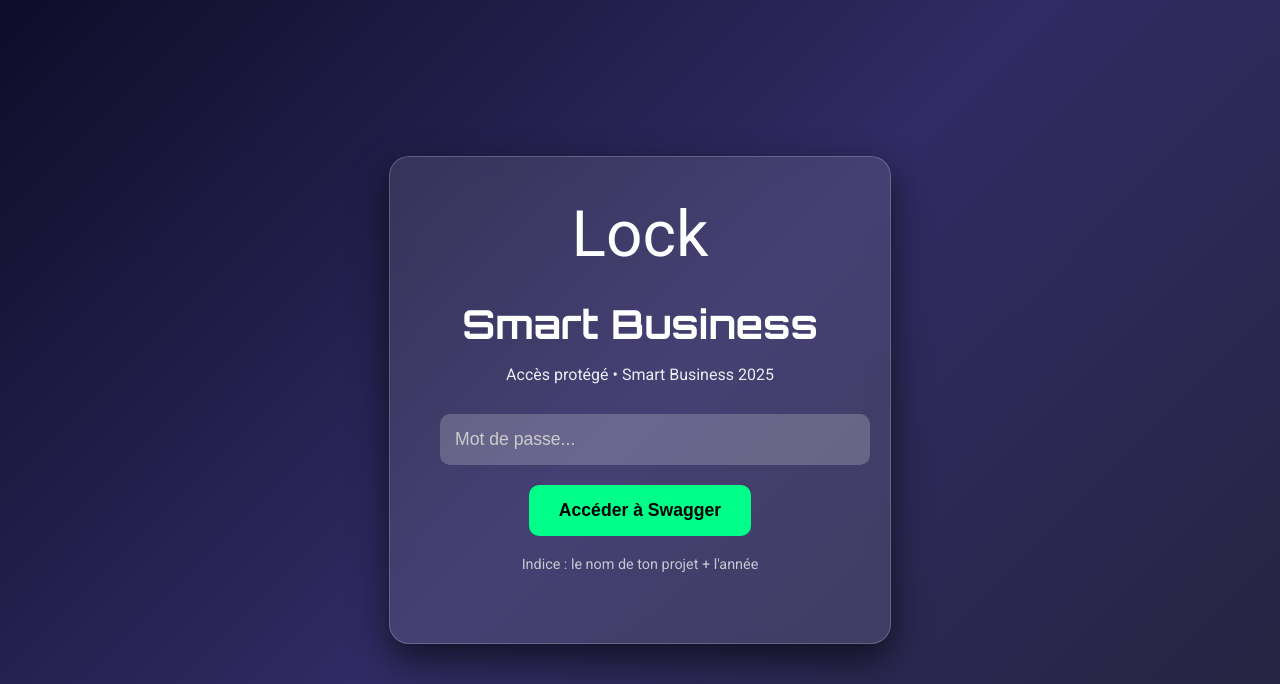
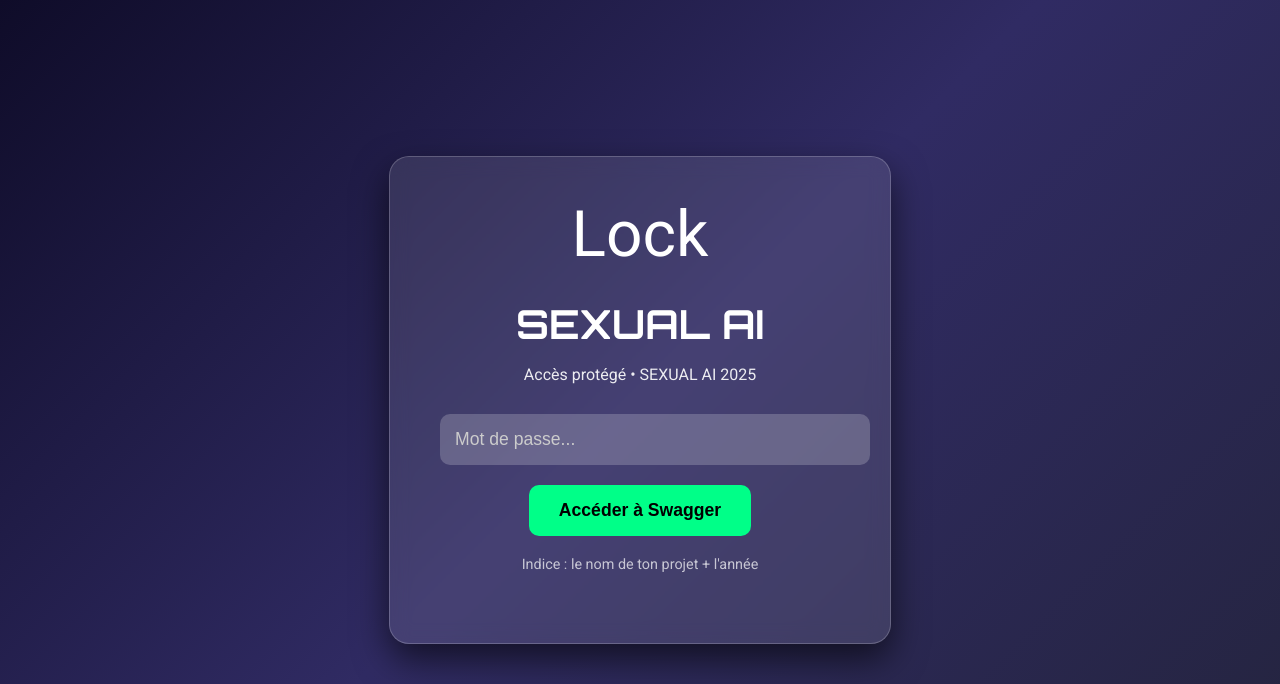
Before and after one commit to raph2611toky/sexual-ai, a Django app: template backend/templates/swagger_login.html in a window 1280 px wide. Shown: the top 684 px of the page. Run offline with Django 5.2, Linux system fonts and the light colour scheme; the template is opened without the code that fills it, so the values that code supplies are empty; parts of the project's set-up code (start-up, migrations or seed data) failed here and were passed over.

Commit message:
commit backend

```diff
--- a/backend/templates/swagger_login.html
+++ b/backend/templates/swagger_login.html
@@ -4,7 +4,7 @@
 <head>
   <meta charset="UTF-8" />
   <meta name="viewport" content="width=device-width, initial-scale=1.0"/>
-  <title>Accès Swagger - Smart Business</title>
+  <title>Accès Swagger - SEXUAL AI</title>
   <style>
     @import url('https://fonts.googleapis.com/css2?family=Orbitron:wght@700&family=Roboto:wght@400;500&display=swap');
     body {
@@ -37,8 +37,8 @@
 <body>
   <div class="card">
     <div class="lock">Lock</div>
-    <h1>Smart Business</h1>
-    <p>Accès protégé • Smart Business 2025</p>
+    <h1>SEXUAL AI</h1>
+    <p>Accès protégé • SEXUAL AI 2025</p>
     <form method="post">
       {% csrf_token %}
       <input type="password" name="password" placeholder="Mot de passe..." required autofocus />
```
